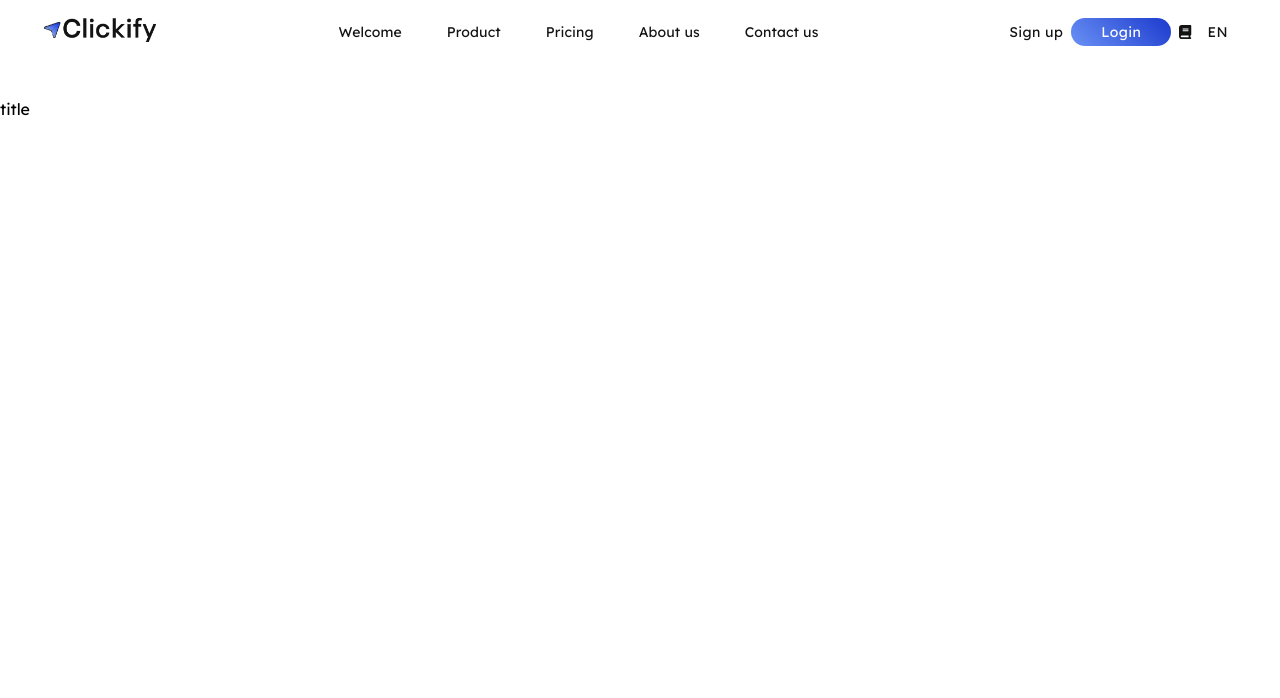
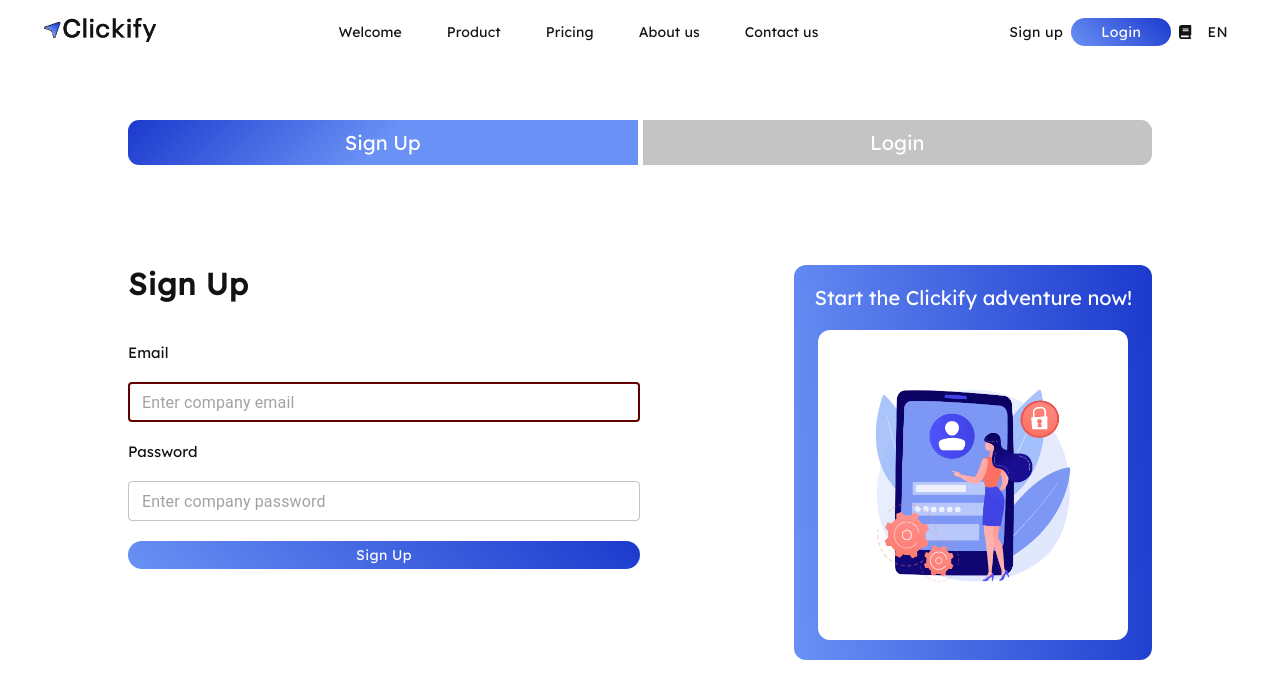
Before and after one commit to agerard57/clickify-main, a React app: page /auth in a window 1280 px wide. Shown: the top 698 px of the page. Built offline with nearby package versions, Linux system fonts and the light colour scheme; what @clickify/clickify-common would draw is missing.

Commit message:
feat: Add AuthPages's layout

```diff
--- a/src/authPage/components/AuthPage.tsx
+++ b/src/authPage/components/AuthPage.tsx
@@ -1,13 +1,45 @@
 import React, { FC } from "react";
 import { useTranslation } from "react-i18next";
+import { useLocation } from "react-router-dom";
+
+import { TextField } from "@/core";
+import { ButtonVariants, TypographyVariants } from "@/theme";
+import { Button, Typography } from "@mui/material";
+
+import { AuthPages } from "../typings";
+import { AuthLayout } from "./layout";
 
 export const AuthPage: FC = () => {
   const { t } = useTranslation("AuthPage");
+  const location = useLocation();
+
+  const queryParams = new URLSearchParams(location.search);
+  const pageParam = queryParams.get("page") as AuthPages;
+
+  const currentlySelected =
+    pageParam === "login" ? AuthPages.LOGIN : pageParam === "signUp" ? AuthPages.SIGN_UP : AuthPages.SIGN_UP;
 
   return (
-    <>
-      <h1>AuthPage page</h1>
-      <p>{t("title")}</p>
-    </>
+    <AuthLayout currentlySelected={currentlySelected}>
+      <>
+        <Typography variant={TypographyVariants.TITLE} style={{ paddingBottom: 20 }}>
+          {t(`${currentlySelected}.title`)}
+        </Typography>
+        <TextField
+          autoFocus
+          inputPosition="top"
+          placeholder={t("inputs.email.placeholder")}
+          inputLabel={t("inputs.email.label")}
+          required
+        />
+        <TextField
+          inputPosition="top"
+          placeholder={t("inputs.password.placeholder")}
+          inputLabel={t("inputs.password.label")}
+          required
+        />
+        <Button variant={ButtonVariants.PRIMARY}>{t(`${currentlySelected}.title`)}</Button>
+      </>
+    </AuthLayout>
   );
 };
--- /dev/null
+++ b/src/authPage/components/layout/AuthLayout.tsx
@@ -0,0 +1,69 @@
+import React, { FC, ReactNode } from "react";
+import { useTranslation } from "react-i18next";
+
+import { TypographyVariants } from "@/theme";
+import styled from "@emotion/styled";
+import { Typography, useTheme } from "@mui/material";
+
+import { AuthImage } from "../../assets";
+import { AuthPages } from "../../typings";
+import { SwitchPageButtons } from "./SwitchPageButtons";
+
+const GridContainer = styled.div`
+  display: grid;
+  grid-template-columns: repeat(2, 1fr);
+  grid-template-rows: 1fr;
+  grid-column-gap: 0px;
+  grid-row-gap: 0px;
+`;
+
+const ImageContainer = styled.div`
+  border-radius: 12px;
+  padding: 20px;
+  display: flex;
+  flex-direction: column;
+  align-items: center;
+  justify-content: center;
+`;
+
+const AuthImg = styled.img`
+  width: 250px;
+  height: 250px;
+  padding: 30px;
+  border-radius: 12px;
+  margin-top: 20px;
+`;
+
+interface AuthLayoutProps {
+  children: ReactNode;
+  currentlySelected: AuthPages;
+}
+
+export const AuthLayout: FC<AuthLayoutProps> = ({ children, currentlySelected }) => {
+  const { t } = useTranslation("AuthPage");
+  const theme = useTheme();
+
+  return (
+    <div style={{ margin: "0 10%", display: "grid", gap: 100 }}>
+      <SwitchPageButtons currentlySelected={currentlySelected} />
+      <GridContainer>
+        <div style={{ gridArea: "1 / 1 / 2 / 2", display: "flex", flexDirection: "column", gap: 20 }}>{children}</div>
+        <div style={{ gridArea: "1 / 2 / 2 / 3", justifySelf: "end" }}>
+          <ImageContainer style={{ background: theme.app.auth.imageContainer.background }}>
+            <Typography
+              variant={TypographyVariants.SUBTITLE}
+              style={{ color: theme.app.auth.imageContainer.textColor }}
+            >
+              {t(`${currentlySelected}.imageText`)}
+            </Typography>
+            <AuthImg
+              src={AuthImage}
+              alt="authImage"
+              style={{ backgroundColor: theme.app.auth.imageContainer.imagePadding }}
+            />
+          </ImageContainer>
+        </div>
+      </GridContainer>
+    </div>
+  );
+};
--- /dev/null
+++ b/src/authPage/components/layout/SwitchPageButton.tsx
@@ -0,0 +1,57 @@
+import React, { FC } from "react";
+import { useTranslation } from "react-i18next";
+import { useLocation, useNavigate } from "react-router-dom";
+
+import { TypographyVariants } from "@/theme";
+import styled from "@emotion/styled";
+import { Typography, useTheme } from "@mui/material";
+
+import { AuthPages } from "../../typings";
+
+const SwitchButtonContent = styled.div`
+  flex: 1;
+  display: flex;
+  justify-content: center;
+  align-items: center;
+  cursor: pointer;
+  transition: background 0.3s ease;
+`;
+
+interface SwitchPageButtonProps {
+  page: AuthPages;
+  currentlySelected: AuthPages;
+}
+
+export const SwitchPageButton: FC<SwitchPageButtonProps> = ({ page, currentlySelected }) => {
+  const { t } = useTranslation("AuthPage");
+  const theme = useTheme();
+  const navigate = useNavigate();
+  const location = useLocation();
+
+  const handleButtonClick = () => {
+    const queryParams = new URLSearchParams(location.search);
+    const newPage = [AuthPages.LOGIN, AuthPages.SIGN_UP].includes(page) ? page : "signUp";
+
+    queryParams.set("page", page);
+
+    if (![AuthPages.LOGIN, AuthPages.SIGN_UP].includes(page)) {
+      queryParams.set("page", "signUp");
+    }
+
+    navigate(`/auth?${queryParams.toString()}`);
+  };
+
+  return (
+    <SwitchButtonContent
+      onClick={handleButtonClick}
+      style={{
+        background:
+          currentlySelected === page ? theme.app.auth.switchButton[page] : theme.app.auth.switchButton.unselected,
+      }}
+    >
+      <Typography variant={TypographyVariants.SUBTITLE} style={{ color: theme.app.auth.switchButton.textColor }}>
+        {t(`${page}.title`)}
+      </Typography>
+    </SwitchButtonContent>
+  );
+};
--- /dev/null
+++ b/src/authPage/components/layout/SwitchPageButtons.tsx
@@ -0,0 +1,27 @@
+import React, { FC } from "react";
+
+import styled from "@emotion/styled";
+
+import { AuthPages } from "../../typings";
+import { SwitchPageButton } from "./SwitchPageButton";
+
+const SwitchContainer = styled.div`
+  display: flex;
+  flex-direction: row;
+  border-radius: 11px;
+  margin: 120px 0 0 0;
+  height: 45px;
+  overflow: hidden;
+`;
+
+interface SwitchPageButtonsProps {
+  currentlySelected: AuthPages;
+}
+
+export const SwitchPageButtons: FC<SwitchPageButtonsProps> = ({ currentlySelected }) => (
+  <SwitchContainer>
+    <SwitchPageButton page={AuthPages.SIGN_UP} currentlySelected={currentlySelected} />
+    <div style={{ width: "5px" }} />
+    <SwitchPageButton page={AuthPages.LOGIN} currentlySelected={currentlySelected} />
+  </SwitchContainer>
+);
--- /dev/null
+++ b/src/authPage/components/layout/index.ts
@@ -0,0 +1 @@
+export { AuthLayout } from "./AuthLayout";
```
